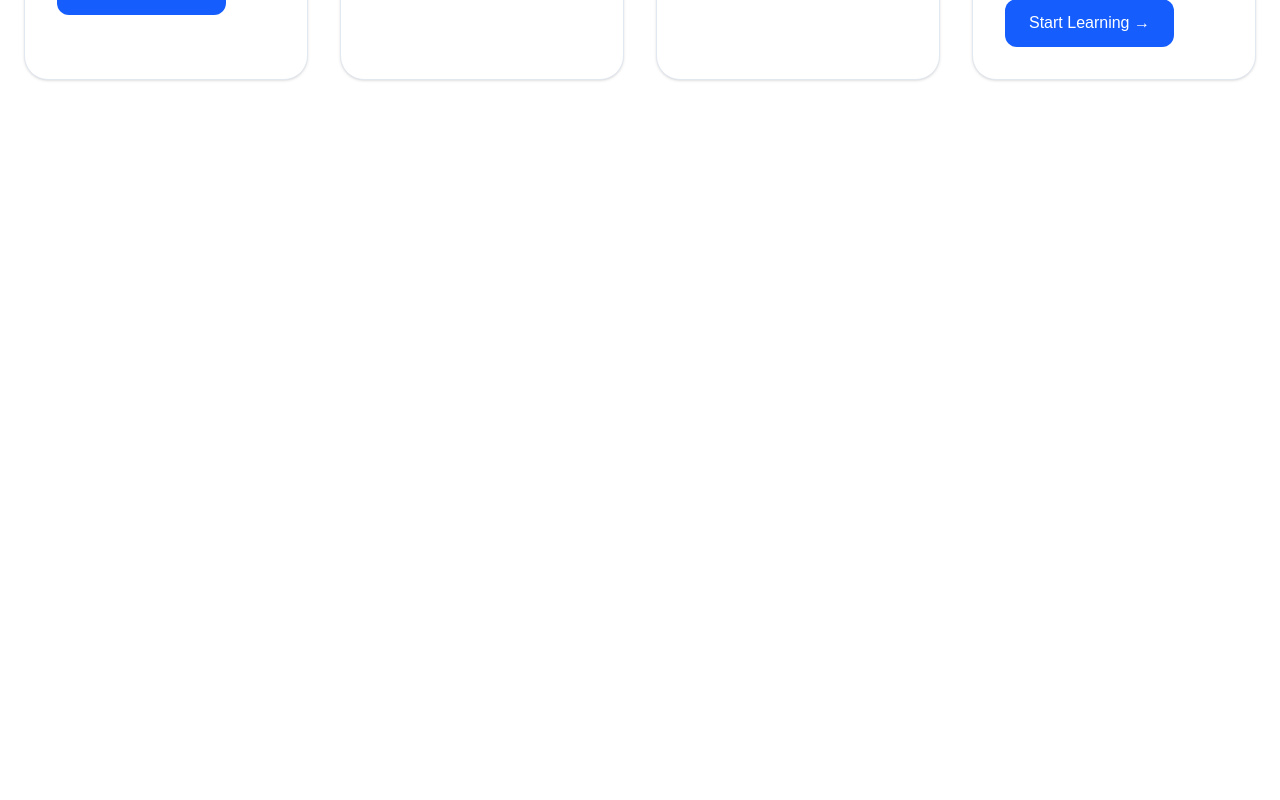
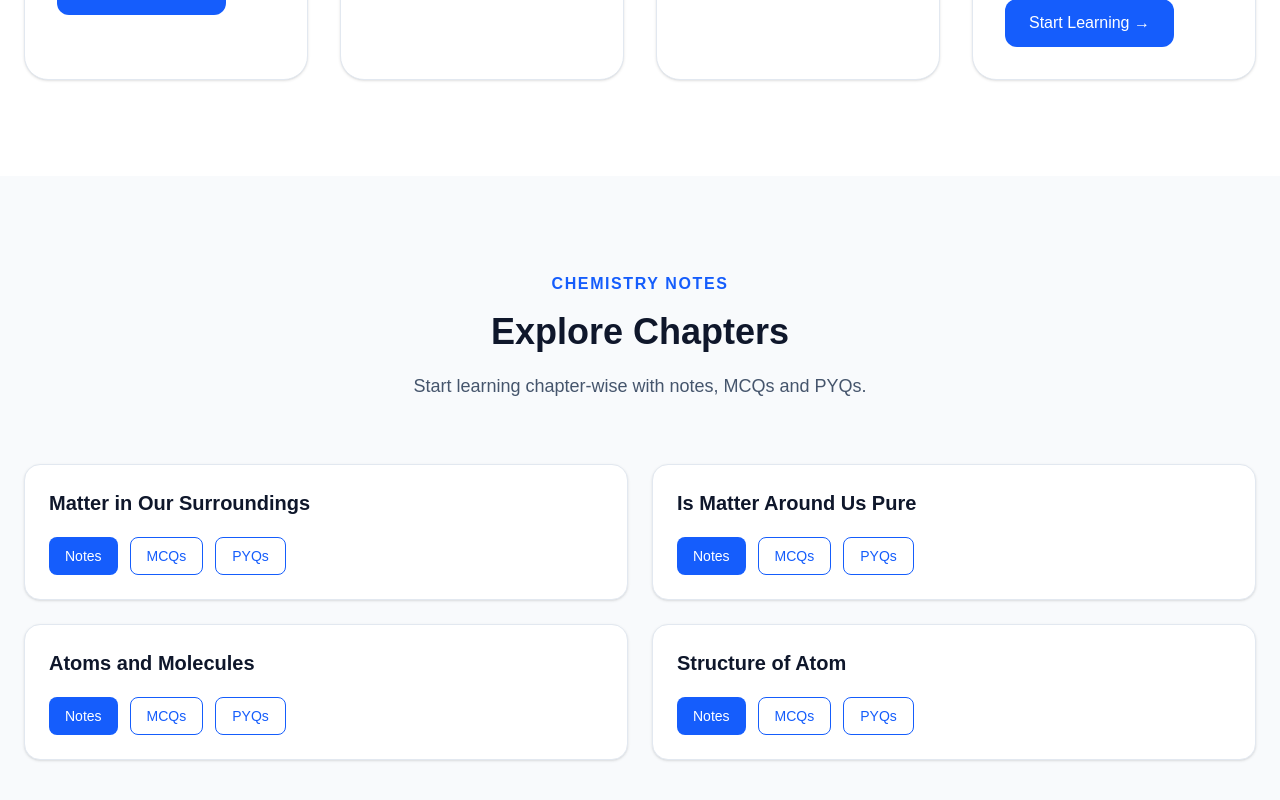
Before and after one commit to Avdesh9545/chemverse, a Next.js app: page / in a window 1280 px wide. Shown: the part 1407-2207 px from the top of the page. Before the commit the page ends 1583 px from the top, so only its background shows below. Built offline with nearby package versions, Linux system fonts and the light colour scheme.

Commit message:
feat: add notes section

```diff
--- a/app/page.tsx
+++ b/app/page.tsx
@@ -1,6 +1,7 @@
 import Navbar from "@/components/layout/Navbar";
 import Hero from "@/components/home/Hero";
 import GradesSection from "@/components/home/GradesSection";
+import NotesSection from "@/components/notes/NotesSection";
 
 export default function Home() {
   return (
@@ -8,6 +9,7 @@ export default function Home() {
       <Navbar />
       <Hero />
       <GradesSection />
+      <NotesSection />
     </>
   );
 }
--- /dev/null
+++ b/components/notes/ChapterCard.tsx
@@ -0,0 +1,29 @@
+type ChapterCardProps = {
+  title: string;
+};
+
+export default function ChapterCard({
+  title,
+}: ChapterCardProps) {
+  return (
+    <div className="rounded-2xl border border-slate-200 bg-white p-6 shadow-sm transition hover:shadow-lg">
+      <h3 className="text-xl font-bold text-slate-900">
+        {title}
+      </h3>
+
+      <div className="mt-5 flex gap-3">
+        <button className="rounded-lg bg-blue-600 px-4 py-2 text-sm font-medium text-white hover:bg-blue-700">
+          Notes
+        </button>
+
+        <button className="rounded-lg border border-blue-600 px-4 py-2 text-sm font-medium text-blue-600 hover:bg-blue-50">
+          MCQs
+        </button>
+
+        <button className="rounded-lg border border-blue-600 px-4 py-2 text-sm font-medium text-blue-600 hover:bg-blue-50">
+          PYQs
+        </button>
+      </div>
+    </div>
+  );
+}
--- /dev/null
+++ b/components/notes/NotesSection.tsx
@@ -0,0 +1,35 @@
+import { chapters } from "@/data/chapters";
+import ChapterCard from "./ChapterCard";
+
+export default function NotesSection() {
+  return (
+    <section className="bg-slate-50 py-24">
+      <div className="mx-auto max-w-7xl px-6">
+
+        <div className="text-center">
+          <p className="font-semibold uppercase tracking-widest text-blue-600">
+            Chemistry Notes
+          </p>
+
+          <h2 className="mt-4 text-4xl font-bold text-slate-900">
+            Explore Chapters
+          </h2>
+
+          <p className="mx-auto mt-5 max-w-2xl text-lg text-slate-600">
+            Start learning chapter-wise with notes, MCQs and PYQs.
+          </p>
+        </div>
+
+        <div className="mt-16 grid gap-6 md:grid-cols-2">
+          {chapters.map((chapter) => (
+            <ChapterCard
+              key={chapter.id}
+              title={chapter.title}
+            />
+          ))}
+        </div>
+
+      </div>
+    </section>
+  );
+}
--- /dev/null
+++ b/data/chapters.ts
@@ -0,0 +1,22 @@
+export const chapters = [
+  {
+    id: 1,
+    grade: 9,
+    title: "Matter in Our Surroundings",
+  },
+  {
+    id: 2,
+    grade: 9,
+    title: "Is Matter Around Us Pure",
+  },
+  {
+    id: 3,
+    grade: 9,
+    title: "Atoms and Molecules",
+  },
+  {
+    id: 4,
+    grade: 9,
+    title: "Structure of Atom",
+  },
+];
```
